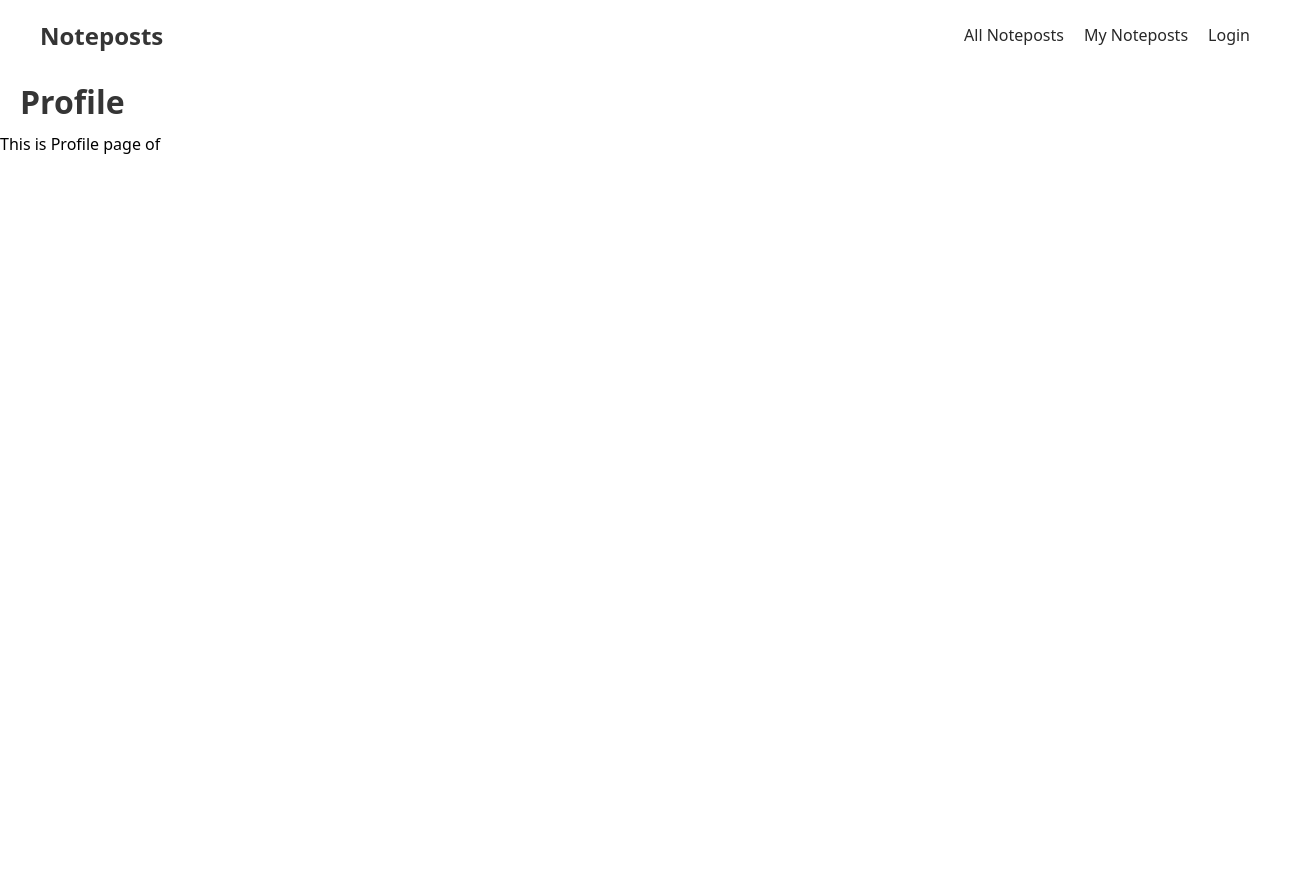
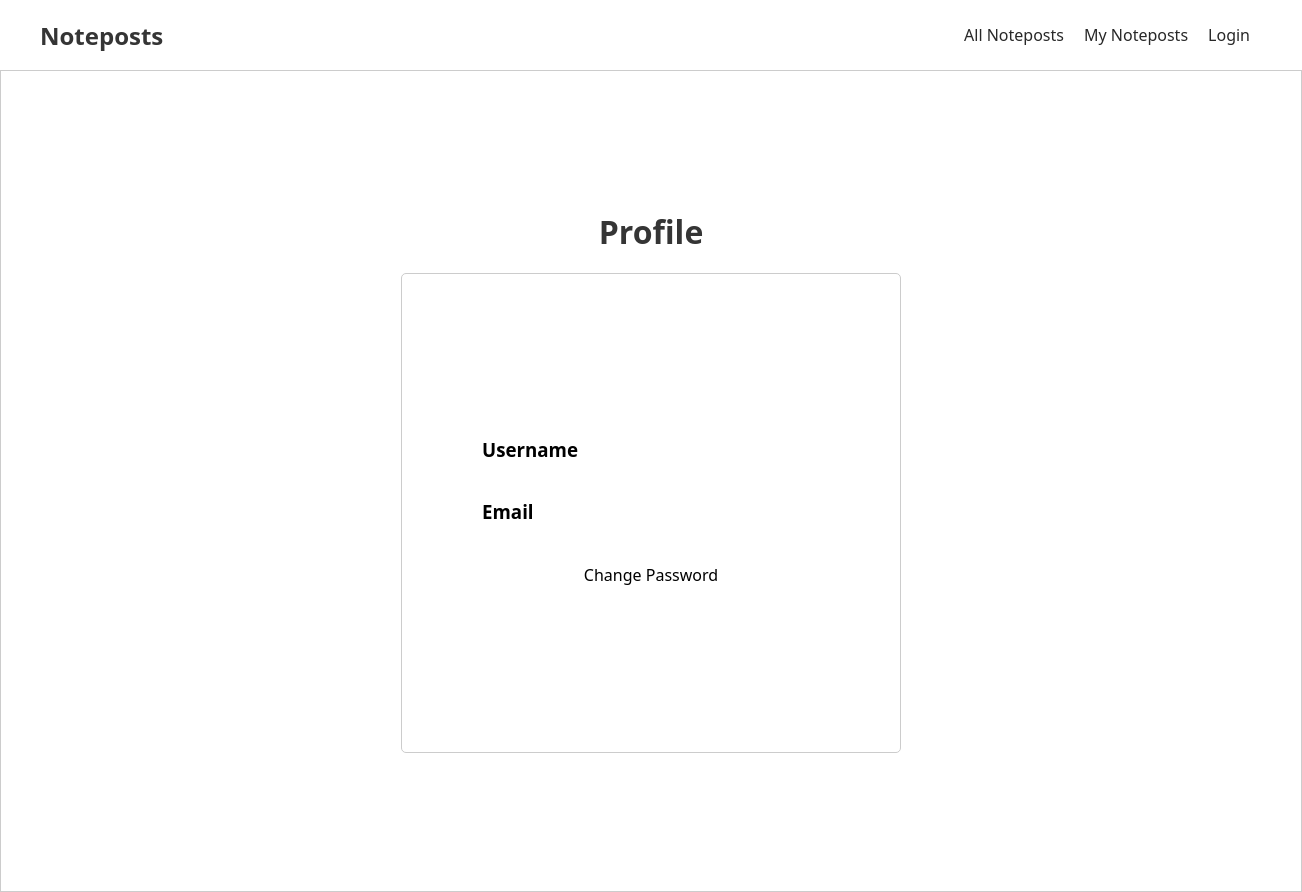
Before and after one commit to anyajegorova/Sayit, a React (Vite) app in the folder notepost/: page /profile in a window 1280 px wide. Shown: the whole page, 1302 px wide, since content can reach past the window. Before the commit the page ends 800 px from the top, so only its background shows below. Built offline with nearby package versions, Linux system fonts and the light colour scheme.

Commit message:
profile and separating navbar component

```diff
--- a/notepost/src/App.css
+++ b/notepost/src/App.css
@@ -4,14 +4,6 @@
     box-sizing: border-box;
 }
 
-nav {
-    display: flex;
-    justify-content: space-between;
-    align-items: center;
-    height: 70px;
-    max-width: 100vw;
-    margin: 0 20px;
-}
 
 .home_page{
     display: flex;
@@ -19,25 +11,3 @@ nav {
     min-height: 100vh;
     max-width: 100vw;
 }
-
-h1 {
-    margin: 10px 20px;
-    padding: 0;
-}
-
-ul {
-    display: flex;
-    justify-content: space-between;
-}
-
-li {
-    list-style: none;
-    margin: 0 10px;
-
-}
-
-a, #link{
-    text-decoration: none!important;
-    color: #282828;
-    cursor: pointer;
-}
--- a/notepost/src/App.jsx
+++ b/notepost/src/App.jsx
@@ -3,10 +3,12 @@ import './App.css'
 
 import { Link, useNavigate } from 'react-router-dom';
 import MainRoutes from './components/MainRoutes';
+import Navbar from './components/Navbar';
 import Cookies from 'js-cookie';
 
 function App() {
   const [userId, setUserId] = useState('');
+  const [username, setUsername] = useState('');
   const [loggedIn, setLoggedIn] = useState(false);
   const [tokenState, setTokenState] = useState('');
 
@@ -21,10 +23,13 @@ function App() {
   useEffect(() => {
     const token = Cookies.get('token');
     const storedUserId = localStorage.getItem('userId');
+    const storedUsername = localStorage.getItem('username');
+
     console.log('Token in App.jsx:', token);
     if (token) {
       setLoggedIn(true);
       setUserId(storedUserId);
+      setUsername(storedUsername);
 
     } else {
       setLoggedIn(false);
@@ -47,24 +52,13 @@ function App() {
   }
   return (
     <div className='home_page'>
-      <nav>
-        <h1>Noteposts</h1>
-        <ul>
-          <li><Link to='/public_noteposts' id='link'>All Noteposts</Link></li>
-          <li><Link to='/all_noteposts' id='link'> My Noteposts</Link></li>
-          {loggedIn ? (
-            <>
-              <li><Link to='/profile' id='link'>Profile</Link></li>
-              <li onClick={logout} id='link'>Logout</li>
-            </>
-
-          ) :
-            <li>
-              <Link to='/login' >Login</Link>
-            </li>}
-        </ul>
-      </nav>
-      <MainRoutes userId={userId} setUserId={setUserId} setLoggedIn={setLoggedIn} loggedIn={loggedIn} />
+      <Navbar loggedIn={loggedIn} logout={logout} />
+      <MainRoutes
+        userId={userId}
+        setUserId={setUserId}
+        setLoggedIn={setLoggedIn}
+        loggedIn={loggedIn}
+      />
     </div>
   )
 }
--- a/notepost/src/components/AllNoteposts.css
+++ b/notepost/src/components/AllNoteposts.css
@@ -8,6 +8,7 @@
 .all_noteposts{
     width: 100%;
     height: 100%;
+
     display: flex;
     flex-wrap: wrap-reverse;
 }
--- a/notepost/src/components/Login.jsx
+++ b/notepost/src/components/Login.jsx
@@ -6,6 +6,7 @@ import Cookies from 'js-cookie';
 const Login = ({ mode, setUserId, setLoggedIn }) => {
     const [email, setEmail] = useState('');
     const [password, setPassword] = useState('');
+    const [username, setUsername] = useState('');
     const [currentUser, setCurrentUser] = useState({
         id: '',
         email: ''
@@ -34,6 +35,7 @@ const Login = ({ mode, setUserId, setLoggedIn }) => {
                 setLoggedIn(true)
                 Cookies.set('token', data.token, { expires: 7 });
                 localStorage.setItem('userId', data.id);
+                localStorage.setItem('username', data.username);
 
                 console.log('Login successful');
                 const saveId = data.id;
@@ -61,6 +63,7 @@ const Login = ({ mode, setUserId, setLoggedIn }) => {
                     'Content-Type': 'application/json'
                 },
                 body: JSON.stringify({
+                    username,
                     email,
                     password
                 })
@@ -85,6 +88,7 @@ const Login = ({ mode, setUserId, setLoggedIn }) => {
             <div className='login_container'>
                 {mode === 'login' ? <h1>Login</h1> : <h1>Register</h1>}
                 <form>
+                    {mode === 'register' ? <input type="text" placeholder="Username" onChange={(e) => { setUsername(e.target.value) }} /> : null}
                     <input type="text" placeholder="Email" onChange={(e) => { setEmail(e.target.value) }} />
                     <input type="password" placeholder="Password" onChange={(e) => { setPassword(e.target.value) }} />
                     {mode === 'register' ? <input type="password" placeholder="Confirm Password" /> : null}
--- /dev/null
+++ b/notepost/src/components/Navbar.css
@@ -0,0 +1,35 @@
+nav {
+    display: flex;
+    justify-content: space-between;
+    align-items: center;
+    height: 70px;
+    max-width: 100vw;
+    margin: 0 20px;
+}
+
+h1 {
+    margin: 10px 20px;
+    padding: 0;
+}
+
+ul {
+    display: flex;
+    justify-content: space-between;
+}
+
+li {
+    list-style: none;
+    margin: 0 10px;
+
+}
+
+a, .link{
+    text-decoration: none!important;
+    color: #282828;
+    cursor: pointer;
+}
+
+#logout{
+    color: #882e3d;
+    margin-left: 30px;
+}
--- /dev/null
+++ b/notepost/src/components/Navbar.jsx
@@ -0,0 +1,29 @@
+import './Navbar.css';
+import { Link } from 'react-router-dom';
+
+const Navbar = ({ loggedIn, logout }) => {
+
+    return (
+        <nav>
+            <h1>Noteposts</h1>
+            <ul>
+                <li><Link to='/public_noteposts' className='link'>All Noteposts</Link></li>
+                <li><Link to='/all_noteposts' className='link'> My Noteposts</Link></li>
+                {loggedIn ? (
+                    <>
+                        <li><Link to='/profile' className='link'>Profile</Link></li>
+                        <li onClick={logout} className='link' id='logout'>Logout</li>
+                    </>
+
+                ) :
+                    <li>
+                        <Link to='/login' >Login</Link>
+                    </li>}
+            </ul>
+        </nav>
+
+    )
+
+}
+
+export default Navbar;
--- a/notepost/src/components/Profile.css
+++ b/notepost/src/components/Profile.css
@@ -0,0 +1,45 @@
+.profile_page {
+    display: flex;
+    flex-direction: column;
+    align-items: center;
+    justify-content: center;
+
+    padding: 10px;
+    border: 1px solid #ccc;
+    width: 100%;
+    height: 100vh;
+    background-color: #fff;
+}
+
+.profile_container {
+    display: flex;
+    flex-direction: column;
+    align-items: center;
+    justify-content: center;
+    margin-top: 10px;
+    margin-bottom: 10px;
+    box-sizing: border-box;
+    padding: 5em;
+    border: 1px solid #ccc;
+    border-radius: 5px;
+    height: 480px;
+    width: 500px;
+    background-color: #fff;
+}
+
+.profile {
+    width: 100%;
+    height: 100%;
+    display: flex;
+    flex-direction: column;
+    align-items: center;
+    justify-content: center;
+    text-align: start;
+}
+
+#info {
+    display: flex;
+    align-items: baseline;
+    justify-content: space-between;
+    width: 100%;
+}
--- a/notepost/src/components/Profile.jsx
+++ b/notepost/src/components/Profile.jsx
@@ -3,6 +3,7 @@ import Cookies from 'js-cookie';
 import './Profile.css'
 const Profile = ({ userId }) => {
     const [user, setUser] = useState({
+        username: '',
         email: ''
 
     })
@@ -27,7 +28,7 @@ const Profile = ({ userId }) => {
                     'credentials': 'include'
                 })
                 const data = await response.json();
-                setUser({ email: data.email })
+                setUser({ username: data.username, email: data.email })
             } catch (error) {
                 console.log('Error getting noteposts ', error)
             }
@@ -40,8 +41,17 @@ const Profile = ({ userId }) => {
             <h1>Profile</h1>
             <div className='profile_container'>
                 <div className='profile'>
-
-                    This is Profile page of {user.email}
+                    <div id='info'>
+                        <h3>Username</h3>
+                        <div className='profile_username'>{user.username}</div>
+                    </div>
+                    <div id='info'>
+                        <h3>Email</h3>
+                        <div className='profile_email'>{user.email}</div>
+                    </div>
+                    <div>
+                        <h4>Change Password</h4>
+                    </div>
                 </div>
             </div>
         </div>
```
Also changed, not shown: 2 other files (tests, documents, lock files or other folders).
